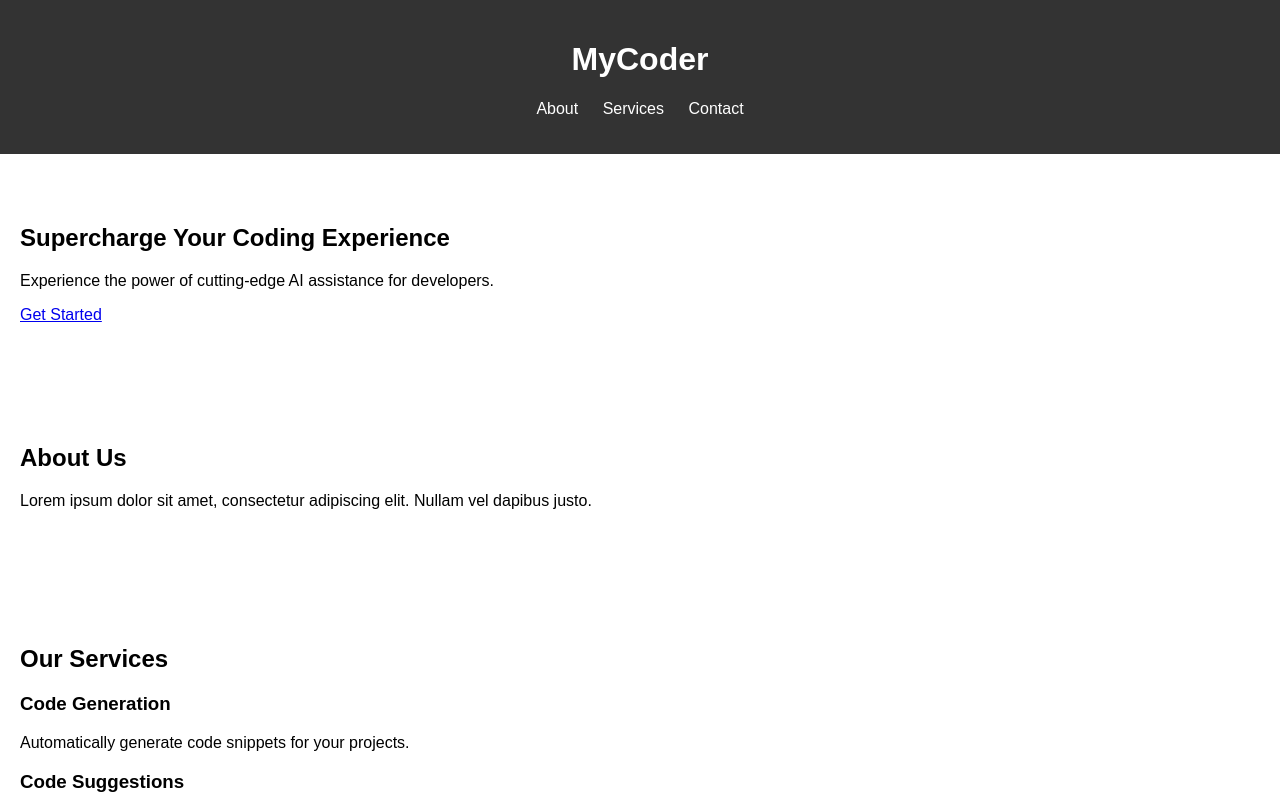
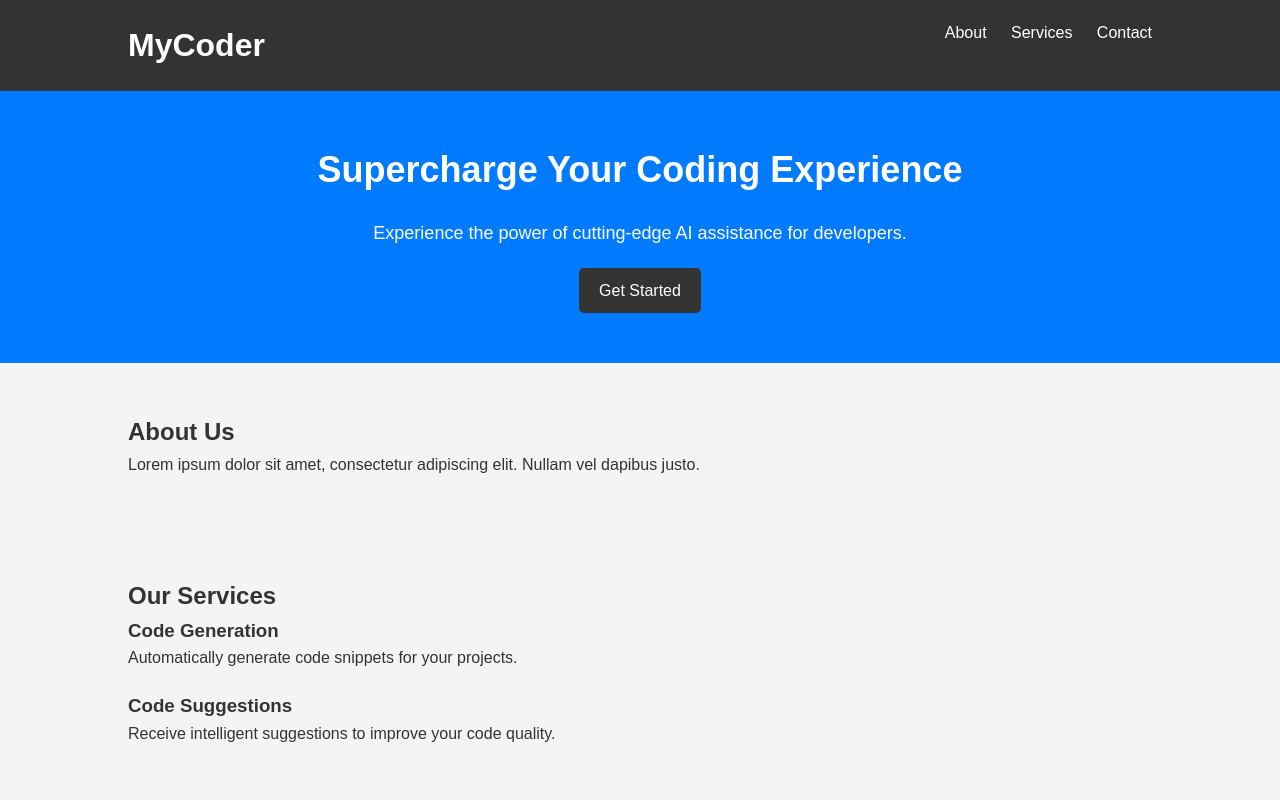
Before and after one commit to Davdadev/myweb, a plain HTML site: page index.html in a window 1280 px wide. Shown: the top 800 px of the page. Drawn offline with Linux system fonts and the light colour scheme.

Commit message:
Update styles.css

```diff
--- a/styles.css
+++ b/styles.css
@@ -1,38 +1,92 @@
+/* Reset some default styles */
+body, h1, h2, h3, p, ul {
+    margin: 0;
+    padding: 0;
+}
+
 body {
     font-family: Arial, sans-serif;
-    margin: 0;
-    padding: 0;
+    background-color: #f4f4f4;
+    color: #333;
+    line-height: 1.6;
+}
+
+.container {
+    width: 80%;
+    margin: auto;
+    overflow: hidden;
 }
 
 header {
     background-color: #333;
     color: #fff;
-    padding: 20px;
-    text-align: center;
+    padding: 20px 0;
 }
 
-nav ul {
-    list-style-type: none;
-    padding: 0;
+header h1 {
+    float: left;
 }
 
-nav ul li {
-    display: inline;
-    margin: 0 10px;
+header nav {
+    float: right;
 }
 
-nav ul li a {
+header nav ul {
+    list-style-type: none;
+}
+
+header nav ul li {
+    display: inline;
+    margin-left: 20px;
+}
+
+header nav ul li a {
     color: #fff;
     text-decoration: none;
 }
 
 section {
-    padding: 50px 20px;
+    padding: 50px 0;
+}
+
+#hero {
+    background-color: #007bff;
+    color: #fff;
+    text-align: center;
+}
+
+#hero h2 {
+    font-size: 36px;
+    margin-bottom: 20px;
+}
+
+#hero p {
+    font-size: 18px;
+    margin-bottom: 20px;
+}
+
+.btn {
+    display: inline-block;
+    padding: 10px 20px;
+    background-color: #333;
+    color: #fff;
+    text-decoration: none;
+    border: none;
+    border-radius: 5px;
+    transition: background-color 0.3s ease;
+}
+
+.btn:hover {
+    background-color: #555;
+}
+
+.service {
+    margin-bottom: 20px;
 }
 
 footer {
     background-color: #333;
     color: #fff;
     text-align: center;
-    padding: 20px;
+    padding: 20px 0;
 }
```
